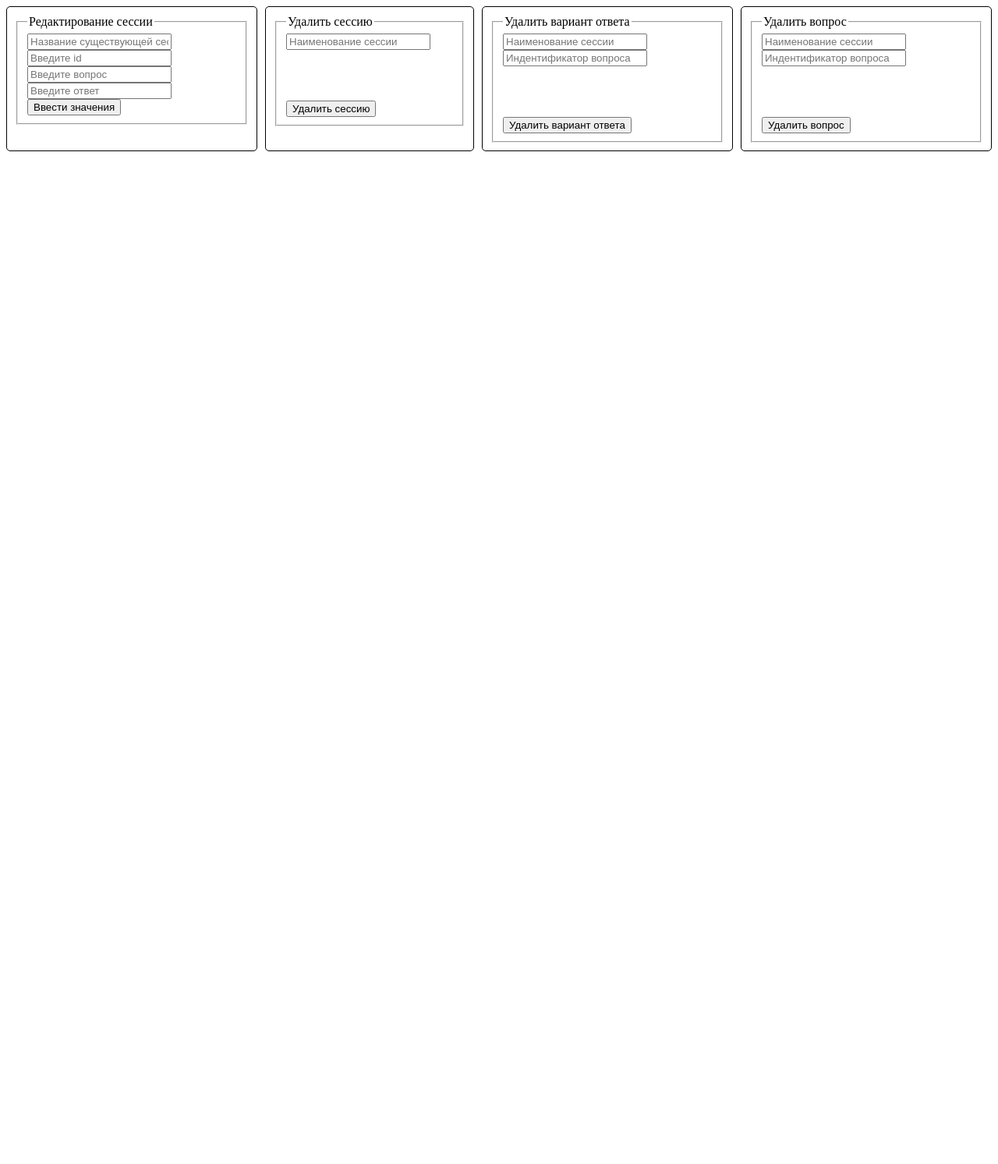
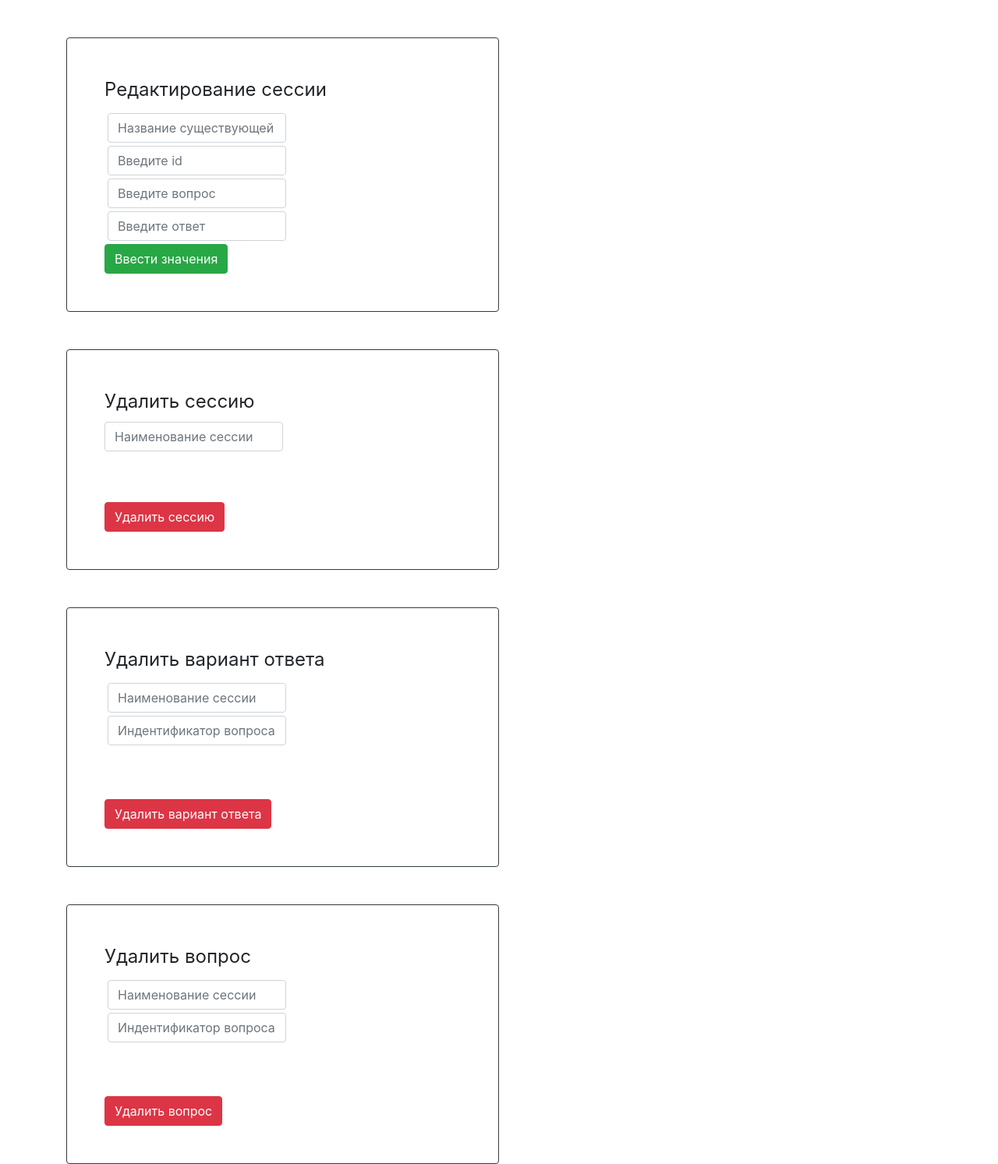
Before and after one commit to Valentina-Svichnik/phpExam_sem3, a PHP site: page /edit.php in a window 1280 px wide. Shown: the whole page at 78% size. Before the commit the page ends 194 px from the top, so only its background shows below. Run offline with PHP 8.4, Linux system fonts and the light colour scheme.

Commit message:
work with bd

```diff
--- a/edit.php
+++ b/edit.php
@@ -3,65 +3,52 @@
 
 
 ?>
-<div class="edit_forms" style="display:flex; flex-direction:row">
-    <form action="edit.php/?r=edit" method="post" class="insert_form" style="display: flex;
-                                                                            flex-direction: column;
-                                                                            border: 1px solid black;
-                                                                            border-radius: 5px;
-                                                                            padding: 10px;
-                                                                            max-width: 300px;"
-    >
+<!DOCTYPE html>
+    <html lang="ru">
+    <head>
+        <meta charset="UTF-8">
+        <meta name="viewport" content="width=device-width, initial-scale=1.0">
+        <title>Авторизация</title>
+        <link rel="stylesheet" href="style.css">
+        <link rel="stylesheet" href="https://stackpath.bootstrapcdn.com/bootstrap/4.5.2/css/bootstrap.min.css" integrity="sha384-JcKb8q3iqJ61gNV9KGb8thSsNjpSL0n8PARn9HuZOnIxN0hoP+VmmDGMN5t9UJ0Z" crossorigin="anonymous">
+
+        <!-- Подключаем Bootstrap JS -->
+        <script src="https://stackpath.bootstrapcdn.com/bootstrap/4.5.2/js/bootstrap.min.js" integrity="sha384-B4gt1jrGC7Jh4AgTPSdUtOBvfO8shuf57BaghqFfPlYxofvL8/KUEfYiJOMMV+rV" crossorigin="anonymous"></script>
+    </head>
+    <body>
+
+<div class="container">
+    <form action="edit.php/?r=edit" method="post" class="w-50 p-5 mt-5 border border-dark rounded">
         <fieldset><legend>Редактирование сессии</legend>
-            <input type="text" placeholder="Название существующей сессии" name="sessionName">
-            <input type="number" placeholder="Введите id" name="id">
-            <input type="text" placeholder="Введите вопрос" name="question">
-            <input type="text" placeholder="Введите ответ" name="answer">
-            <input type="submit" name="button" value="Ввести значения">
+            <input type="text" placeholder="Название существующей сессии" name="sessionName" class="form-control w-50 m-1">
+            <input type="number" placeholder="Введите id" name="id" class="form-control w-50 m-1">
+            <input type="text" placeholder="Введите вопрос" name="question" class="form-control w-50  m-1">
+            <input type="text" placeholder="Введите ответ" name="answer" class="form-control w-50 m-1">
+            <input type="submit" name="button" value="Ввести значения" class="btn btn-success">
         </fieldset>
 
     </form>
 
-    <form action="edit.php/?r=delete" method="post" class="insert_form" style="display: flex;
-                                                                            flex-direction: column;
-                                                                            border: 1px solid black;
-                                                                            border-radius: 5px;
-                                                                            padding: 10px;
-                                                                            max-width: 300px;
-                                                                            margin-left: 10px;"
-    >
+    <form action="edit.php/?r=delete" method="post" class="w-50 p-5 mt-5 border border-dark rounded" >
         <fieldset><legend>Удалить сессию</legend>
-            <input type="text" placeholder="Наименование сессии" name="delName">
-            <input type="submit" value="Удалить сессию" name="button" style="margin-top: 65px;">
+            <input type="text" placeholder="Наименование сессии" name="delName" class="form-control w-50">
+            <input type="submit" value="Удалить сессию" name="button" style="margin-top: 65px;" class="btn btn-danger" >
         </fieldset>
     </form>
 
-    <form action="edit.php/?r=answer" method="post" class="insert_form" style="display: flex;
-                                                                            flex-direction: column;
-                                                                            border: 1px solid black;
-                                                                            border-radius: 5px;
-                                                                            padding: 10px;
-                                                                            max-width: 300px;
-                                                                            margin-left: 10px;"
-    >
+    <form action="edit.php/?r=answer" method="post" class="w-50 p-5 mt-5 border border-dark rounded" >
         <fieldset><legend>Удалить вариант ответа</legend>
-            <input type="text" placeholder="Наименование сессии" name="delName">
-            <input type="text" placeholder="Индентификатор вопроса" name="Qid">
-            <input type="submit" value="Удалить вариант ответа" name="button" style="margin-top: 65px;">
+            <input type="text" placeholder="Наименование сессии" name="delName" class="form-control w-50 m-1">
+            <input type="text" placeholder="Индентификатор вопроса" name="Qid" class="form-control w-50 m-1">
+            <input type="submit" value="Удалить вариант ответа" name="button" style="margin-top: 65px;" class="btn btn-danger">
         </fieldset>
     </form>
 
-    <form action="edit.php/?r=question" method="post" class="insert_form" style="display: flex;
-                                                                            flex-direction: column;
-                                                                            border: 1px solid black;
-                                                                            border-radius: 5px;
-                                                                            padding: 10px;
-                                                                            max-width: 300px;
-                                                                            margin-left: 10px;"
-    >
+    <form action="edit.php/?r=question" method="post" class="w-50 p-5 mt-5 border border-dark rounded">
         <fieldset><legend>Удалить вопрос</legend>
-            <input type="text" placeholder="Наименование сессии" name="delName">
-            <input type="text" placeholder="Индентификатор вопроса" name="Qid">
-            <input type="submit" value="Удалить вопрос" name="button" style="margin-top: 65px;">
+            <input type="text" placeholder="Наименование сессии" name="delName" class="form-control w-50 m-1">
+            <input type="text" placeholder="Индентификатор вопроса" name="Qid" class="form-control w-50 m-1">
+            <input type="submit" value="Удалить вопрос" name="button" style="margin-top: 65px;" class="btn btn-danger">
         </fieldset>
     </form>
 </div>
```
Also changed, not shown: index.php (+2 -90 lines).
